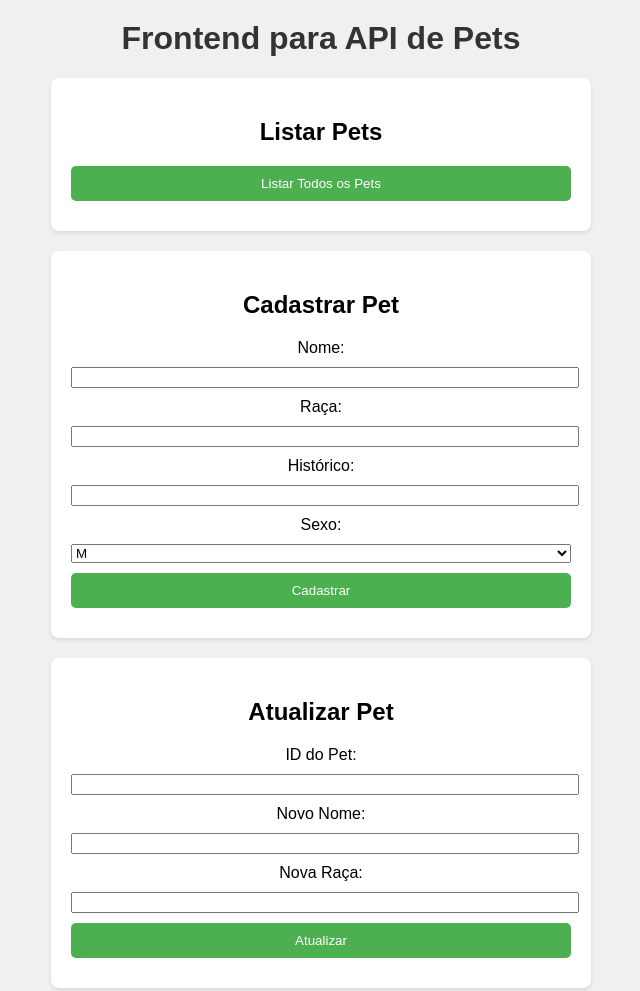
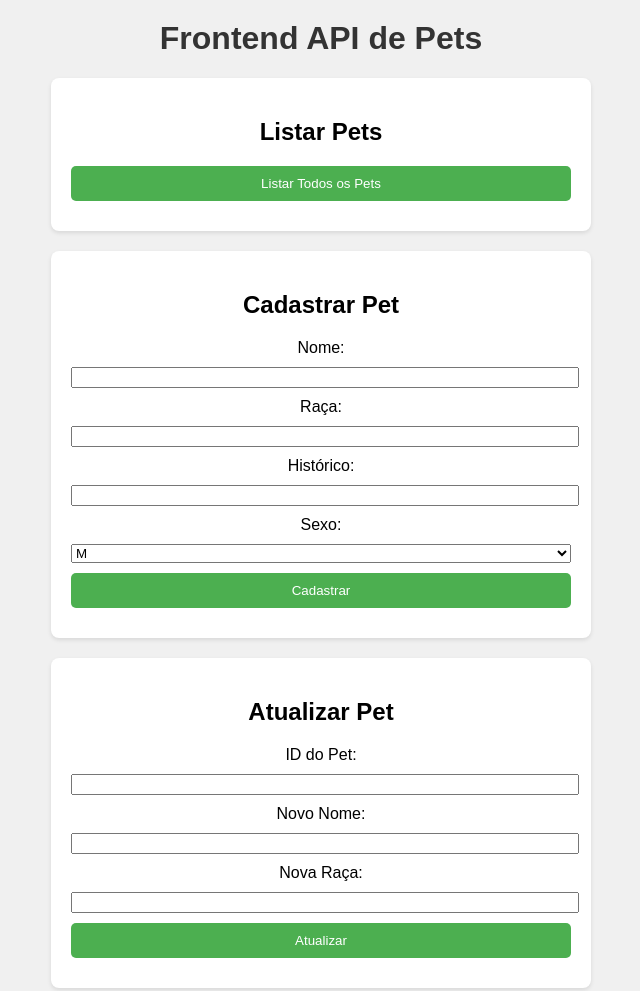
Before and after one commit to jonasferreira-silva1/Clinica-API, a website: page src/index.html in a window 1280 px wide. Shown: the top 991 px of the page, without its empty margins (319-959 px from the left). Drawn offline with Linux system fonts and the light colour scheme; no server answers.

Commit message:
Deploy update

```diff
--- a/src/index.html
+++ b/src/index.html
@@ -7,7 +7,7 @@
     <link rel="stylesheet" href="styles.css" />
   </head>
   <body>
-    <h1>Frontend para API de Pets</h1>
+    <h1>Frontend API de Pets</h1>
     <!-- Formulário para listar pets -->
     <section>
       <h2>Listar Pets</h2>
```
